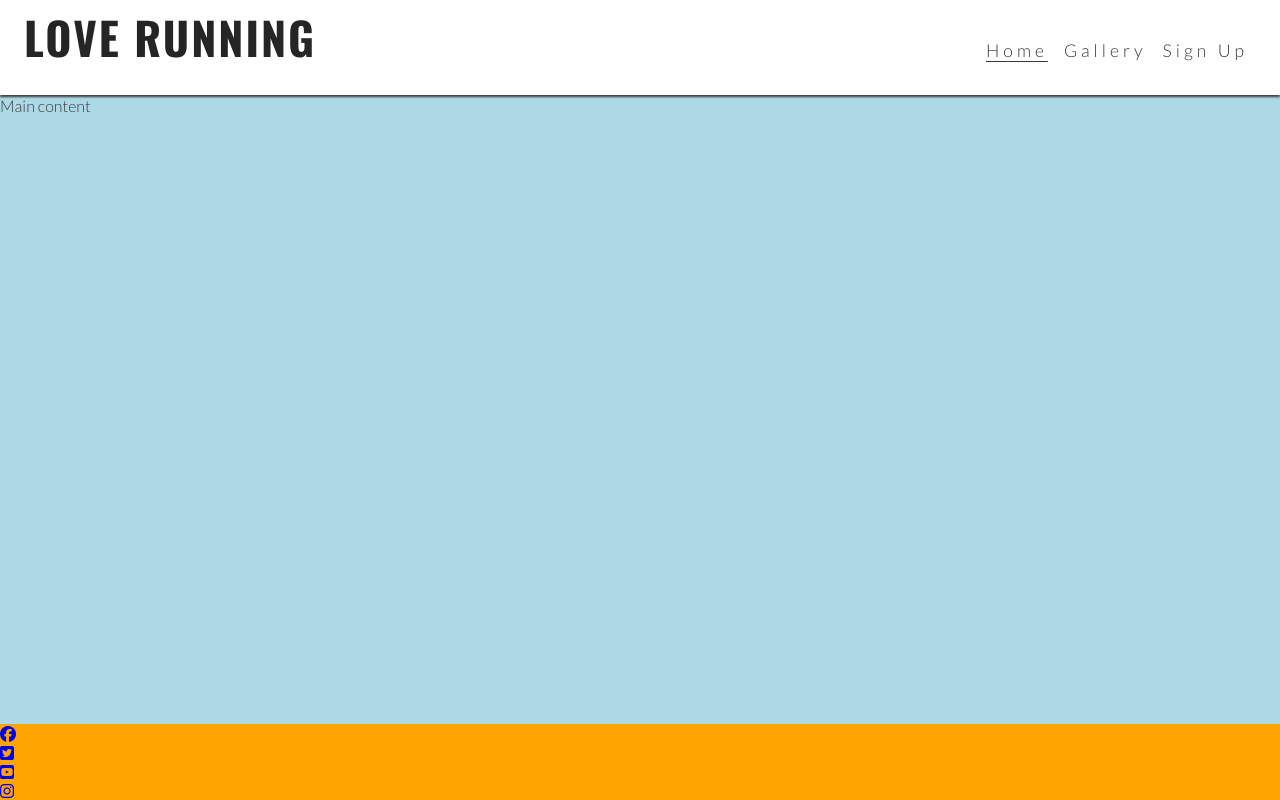
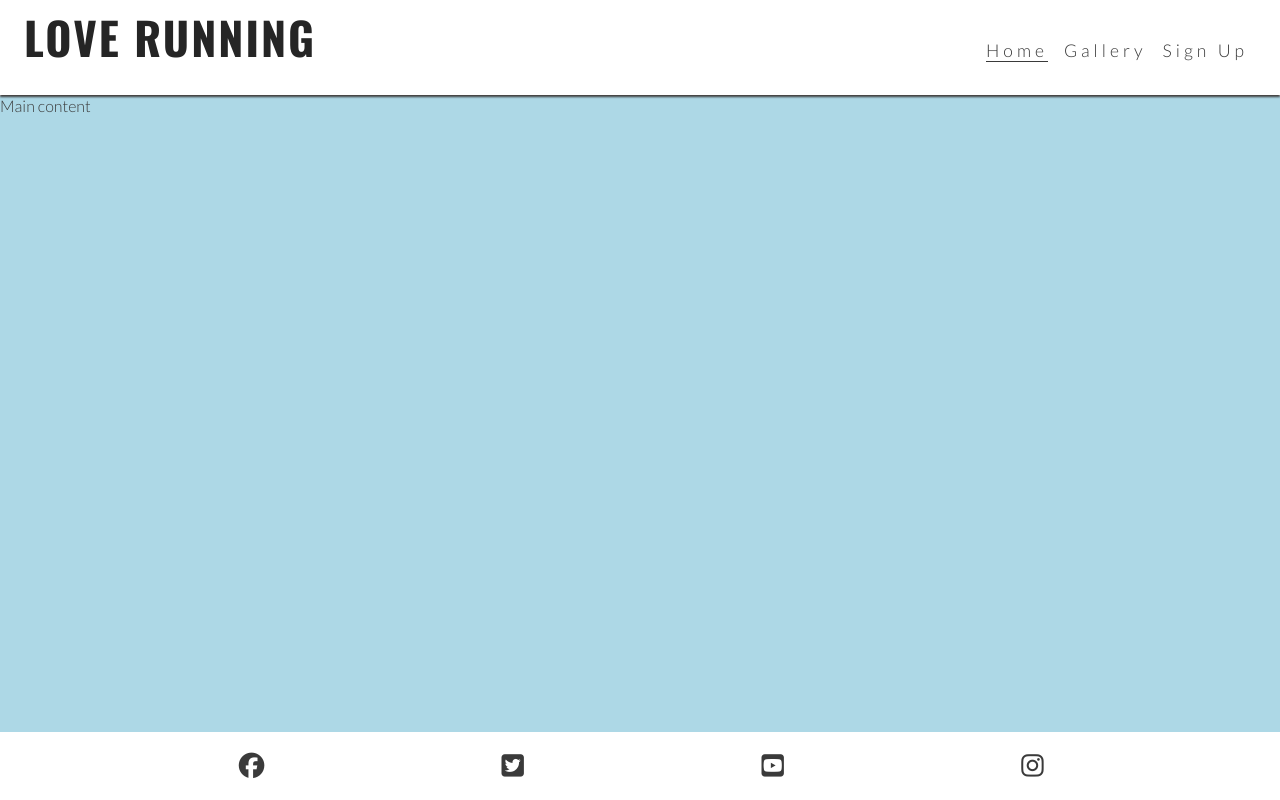
Before and after one commit to Code-Dearman/love-running2, a plain HTML site: page index.html in a window 1280 px wide. Drawn offline with nearby package versions, Linux system fonts and the light colour scheme.

Commit message:
make footer flex change formatting

```diff
--- a/assets/css/style.css
+++ b/assets/css/style.css
@@ -92,10 +92,19 @@ main {
 }
 
 /* footer */
-footer {
-    background-color: orange;
+#social-networks {
+    text-align: center;
+    padding: 20px 0;
+    display: flex;
+    justify-content: space-evenly;
+    list-style-type: none;
 }
 
+#social-networks i {
+    font-size: 160%;
+    padding: 5%;
+    color: #3a3a3a;
+}
 /* media query: tablets and larger (768px and up) */
 
 @media screen and (min-width: 768px) {
--- a/index.html
+++ b/index.html
@@ -40,22 +40,22 @@
 
     <!-- Footer -->
     <footer>
-        <ul>
+        <ul id="social-networks">
             <li><a href="https://www.facebook.com/" target="_blank" rel="noopener"
                     aria-label="visit our Facebook page (opens in a new tab)"><i
                         class="fa-brands fa-facebook"></i></a>
             </li>
             <li><a href="https://www.twitter.com/" target="_blank" rel="noopener"
                     aria-label="visit our Twitter page (opens in a new tab)"><i
-                        class="fa-brands fa-square-twitter"></i></i></a>
+                        class="fa-brands fa-square-twitter"></i></a>
             </li>
             <li><a href="https://www.youtube.com/" target="_blank" rel="noopener"
                     aria-label="visit our Youtube page (opens in a new tab)"><i
-                        class="fa-brands fa-square-youtube"></i></i></a>
+                        class="fa-brands fa-square-youtube"></i></a>
             </li>
             <li><a href="https://www.instagram.com/" target="_blank" rel="noopener"
                     aria-label="visit our Instagram page (opens in a new tab)"><i
-                        class="fa-brands fa-instagram"></i></i></a>
+                        class="fa-brands fa-instagram"></i></a>
             </li>
         </ul>
     </footer>
```
